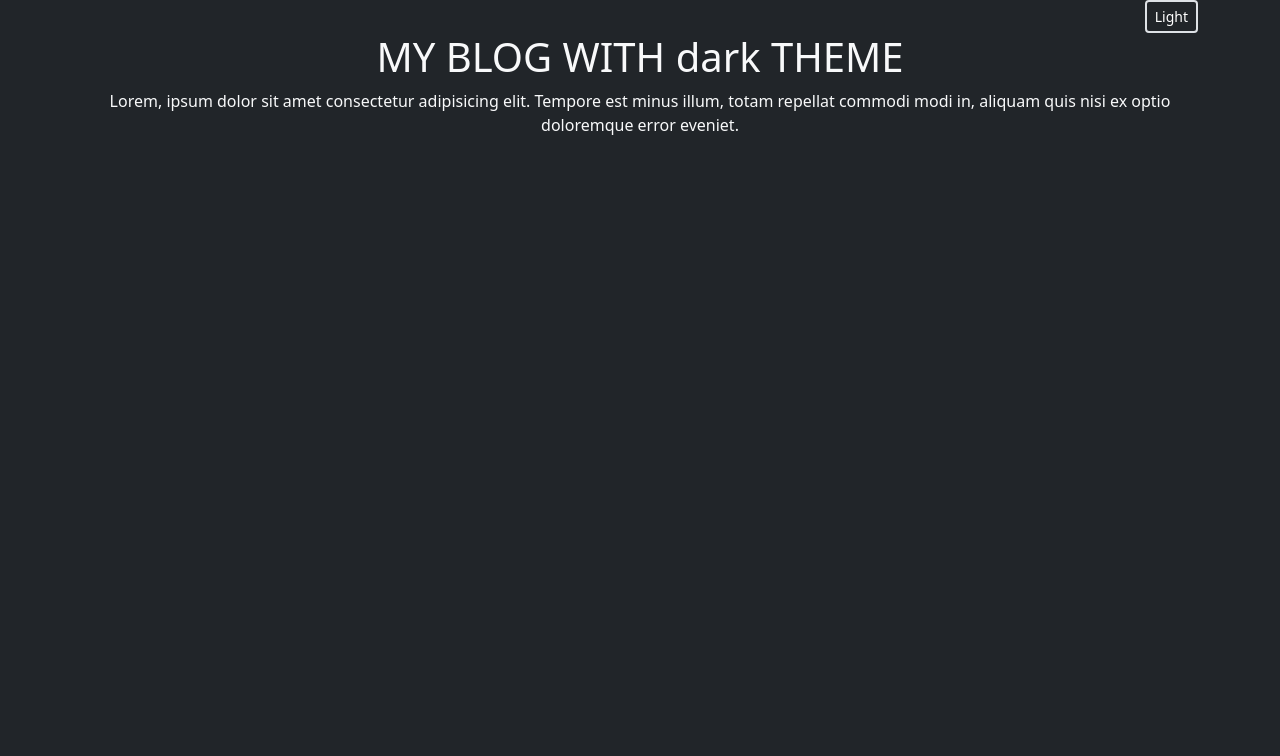
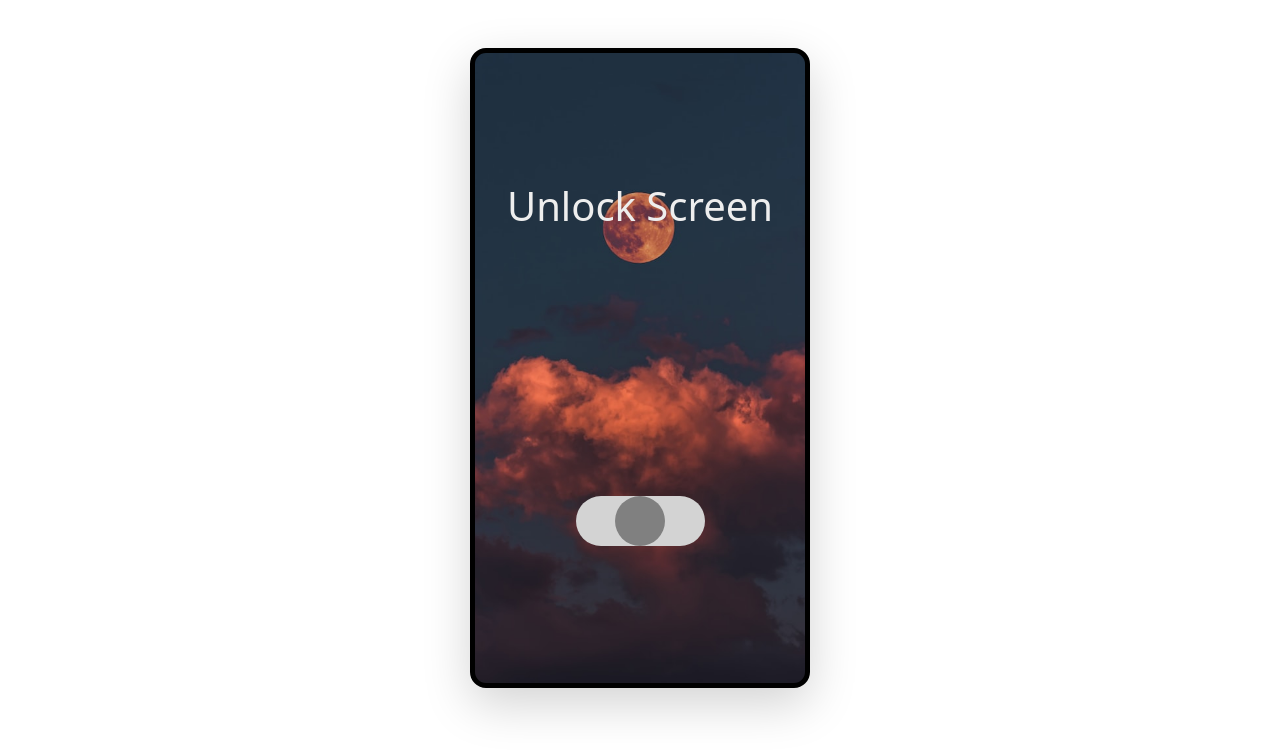
Before and after one commit to ljupchobozhinovski/react-exercises, a React (Create React App) app in the folder project-sandbox/: page / in a window 1280 px wide. Shown: the top 756 px of the page. Built offline with nearby package versions, Linux system fonts and the light colour scheme.

Commit message:
add screen lock exercise

```diff
--- a/project-sandbox/src/App.js
+++ b/project-sandbox/src/App.js
@@ -1,5 +1,6 @@
 import "./App.css";
-import LightAndDarkMode from "./projects/07-light-and-dark-mode/LightAndDarkMode";
+import SlideToUnlock from "./projects/08-slide-to-unlock/SlideToUnlock";
+// import LightAndDarkMode from "./projects/07-light-and-dark-mode/LightAndDarkMode";
 // import TemperatureController from "./projects/06-temperature-app/TemperatureController";
 // import AlertApp from "./projects/05-alerts/AlertApp";
 // import EsignatureApp from "./projects/01-e-signature-app/EsignatureApp";
@@ -16,7 +17,8 @@ function App() {
       {/* <TestimonialsApp/> */}
       {/* <AlertApp/> */}
       {/* <TemperatureController /> */}
-      <LightAndDarkMode />
+      {/* <LightAndDarkMode /> */}
+      <SlideToUnlock />
     </div>
   );
 }
--- a/project-sandbox/src/projects/07-light-and-dark-mode/Blog.jsx
+++ b/project-sandbox/src/projects/07-light-and-dark-mode/Blog.jsx
@@ -12,7 +12,7 @@ const Blog = () => {
           <Button
             text={theme === "dark" ? "Light" : "Dark"}
             onClick={changeTheme}
-            btnClass={`${theme === "dark" && "btn-dark"} btn-sm`}
+            btnClass={`${theme === "dark" && "btn-light"} btn-sm`}
           />
         </span>
       </div>
--- a/project-sandbox/src/projects/07-light-and-dark-mode/LightAndDarkMode.jsx
+++ b/project-sandbox/src/projects/07-light-and-dark-mode/LightAndDarkMode.jsx
@@ -2,7 +2,7 @@ import React, { useEffect, useState } from "react";
 import Blog from "./Blog";
 import { ThemeContext, themes } from "./context/theme-context";
 
-const LightAndDarkMode = (props) => {
+const LightAndDarkMode = () => {
   const [theme, setTheme] = useState(themes.dark);
   function changeTheme() {
     theme === themes.dark ? setTheme(themes.light) : setTheme(themes.dark);
--- /dev/null
+++ b/project-sandbox/src/projects/08-slide-to-unlock/LockSlider.css
@@ -0,0 +1,24 @@
+.slider::-webkit-slider-thumb {
+  appearance: none;
+  width: 50px;
+  height: 50px;
+  border-radius: 50%;
+  background: grey;
+  cursor: pointer;
+}
+
+.slider::-webkit-slider-thumb:active {
+  background: #fff;
+}
+
+.unlockIcon {
+  font-size: 80px;
+  color: black;
+  cursor: pointer;
+  margin-bottom: 2rem;
+  transition: all 0.2s;
+}
+
+.unlockIcon:hover {
+    color: #fff;
+}
--- /dev/null
+++ b/project-sandbox/src/projects/08-slide-to-unlock/LockSlider.jsx
@@ -0,0 +1,26 @@
+import React from "react";
+
+import "./LockSlider.css";
+export default function LockSlider({ handleInput, sliderValue, width, updateUi }) {
+  let sliderStyle = {
+    appearance: "none",
+    width: !width ? "350px" : { width },
+    height: "50px",
+    background: "lightgray",
+    outline: "none"
+  };
+  return (
+    <div>
+      <input
+        type="range"
+        min="0"
+        max="100"
+        className="slider mb-2 border-5 rounded-pill"
+        style={sliderStyle}
+        onInput={handleInput}
+        value={sliderValue}
+        onChange = {updateUi}
+      />
+    </div>
+  );
+}
--- /dev/null
+++ b/project-sandbox/src/projects/08-slide-to-unlock/SlideToUnlock.jsx
@@ -0,0 +1,73 @@
+import React, { useState } from "react";
+import LockSlider from "./LockSlider";
+import { AiFillUnlock } from "react-icons/ai";
+import LockScreen from "./img/LockScreen.jpg";
+import HomeScreen from "./img/HomeScreen.jpg";
+
+export default function SlideToUnlock() {
+  const [showLockSlider, setShowLockSlider] = useState(true);
+  const [uiProps, setUiProps] = useState({
+    uiText: "Unlock Screen",
+    uiColor: "#eee",
+    uiBg: `url(${LockScreen}) center/cover no-repeat`
+  });
+
+  const [lockSLiderValue, setLockSliderValue] = useState(0);
+
+  const handleLockSliderInput = (e) => {
+    setLockSliderValue(e.target.value);
+    console.log(lockSLiderValue);
+  };
+
+  const updateLockScreen = (shouldLockScreen) => {
+    console.log(shouldLockScreen);
+
+    if (lockSLiderValue > 95 && !shouldLockScreen) {
+      setLockSliderValue(0);
+      setShowLockSlider(false);
+      setUiProps({
+        uiText: "Home",
+        uiColor: "rgba(64, 177, 111, 0.667)",
+        uiBg: `url(${HomeScreen}) center/cover no-repeat`
+      });
+    } else if (shouldLockScreen) {
+      setShowLockSlider(true);
+      setUiProps({
+        uiText: "Unlock Screen",
+        uiColor: "#eee",
+        uiBg: `url(${LockScreen}) center/cover no-repeat`
+      });
+    }
+  };
+
+  return (
+    <div
+      className="container text-center d-flex flex-column justify-content-around align-items-center mt-5 border-5 rounded-4 shadow-lg"
+      style={{
+        height: "80vh",
+        marginTop: "15vh",
+        width: 340,
+        border: "4px solid #000",
+        background: uiProps.uiBg
+      }}
+    >
+      <h1 style={{ color: uiProps.uiColor }}>{uiProps.uiText}</h1>
+
+      {showLockSlider ? (
+        <LockSlider
+          width={"350px"}
+          handleInput={handleLockSliderInput}
+          value={lockSLiderValue}
+          updateUi={() => updateLockScreen(false)}
+        />
+      ) : (
+        <AiFillUnlock
+          className="fs-1"
+          onClick={() => {
+            updateLockScreen(true);
+          }}
+        />
+      )}
+    </div>
+  );
+}
```
Also changed, not shown: project-sandbox/src/projects/08-slide-to-unlock/img/HomeScreen.jpg (added), project-sandbox/src/projects/08-slide-to-unlock/img/LockScreen.jpg (added).
